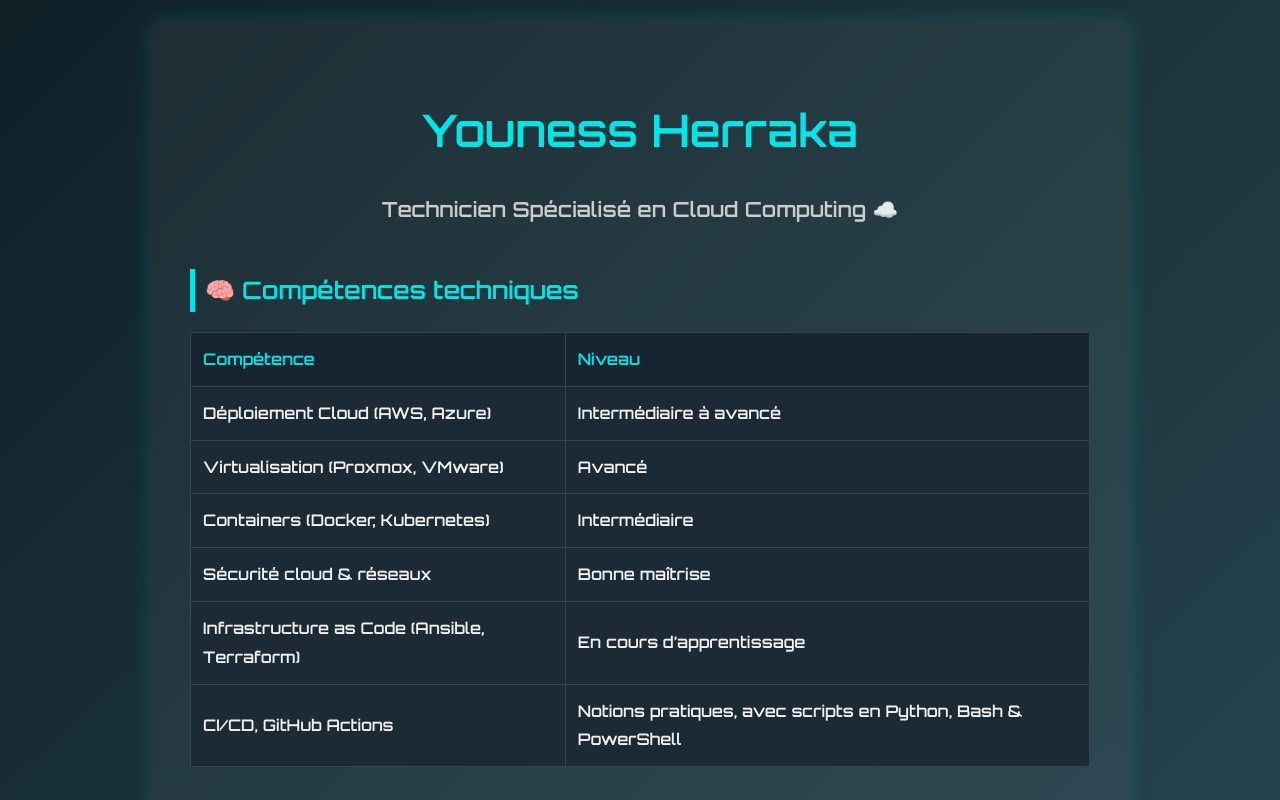
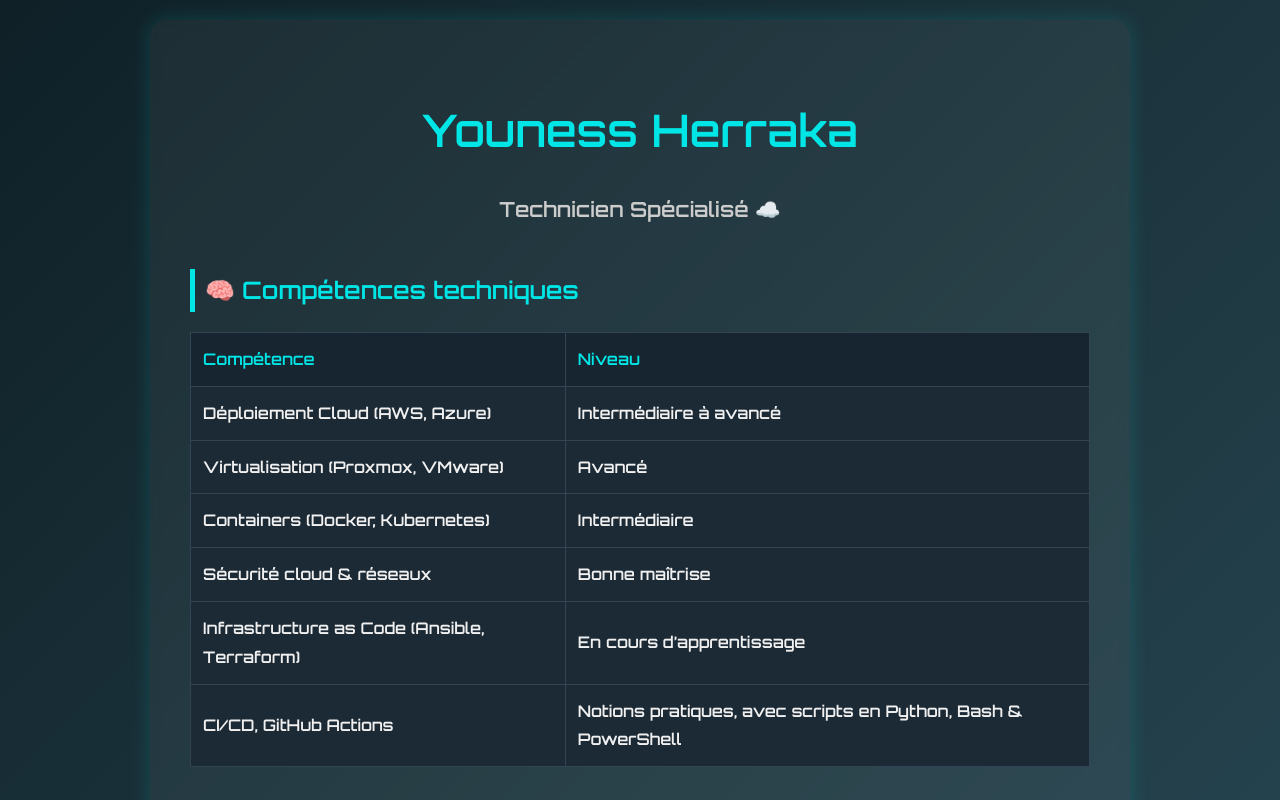
Before and after one commit to you678-ary/youness, a plain HTML site: page index.html in a window 1280 px wide. Shown: the top 800 px of the page. Drawn offline with Linux system fonts and the light colour scheme.

Commit message:
Update index.html

```diff
--- a/index.html
+++ b/index.html
@@ -113,7 +113,7 @@
 
   <div class="container">
     <h1>Youness Herraka</h1>
-    <p class="title">Technicien Spécialisé en Cloud Computing ☁️</p>
+    <p class="title">Technicien Spécialisé ☁️</p>
 
     <h2>🧠 Compétences techniques</h2>
     <table class="skills-table">
```
